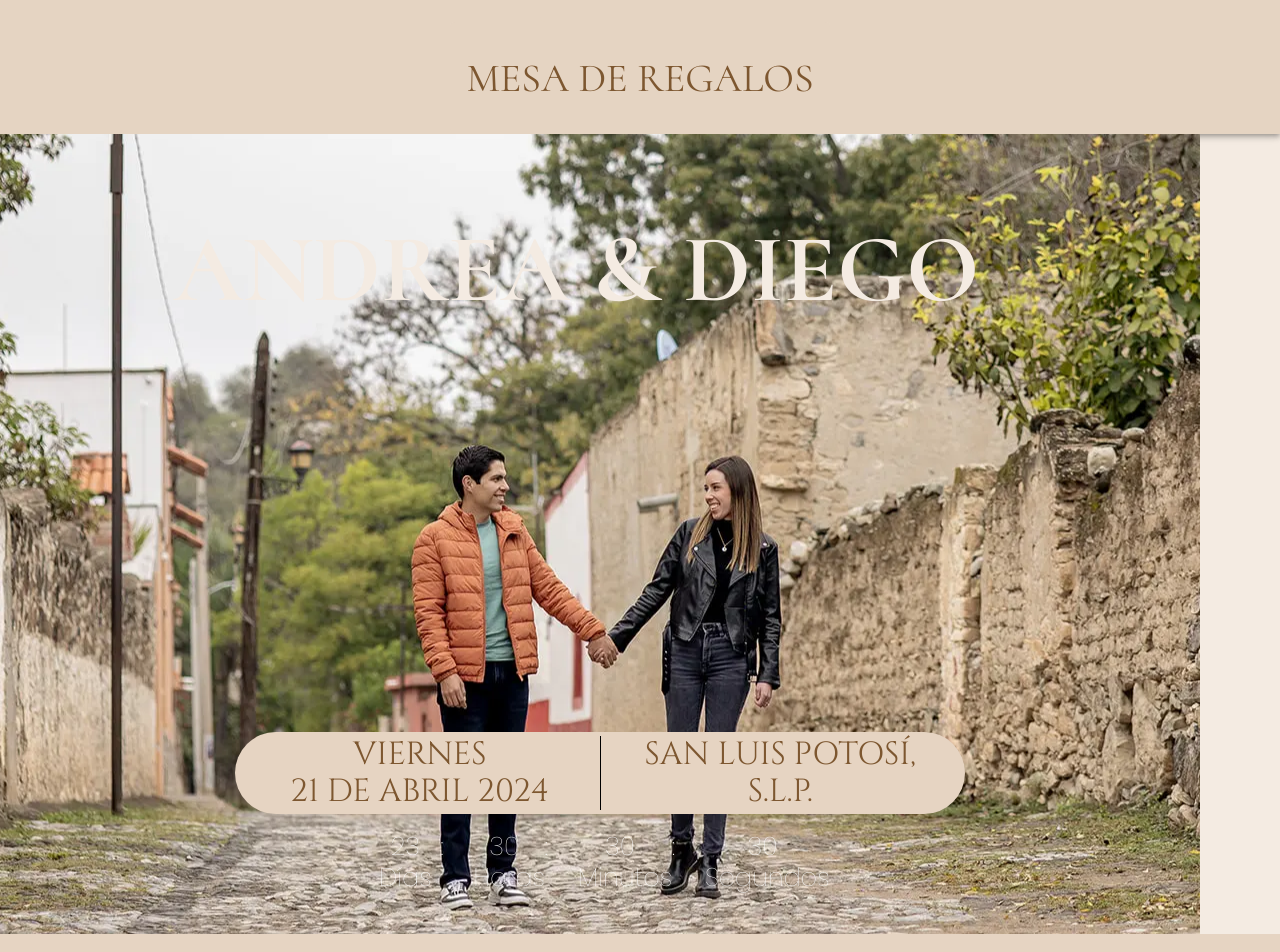
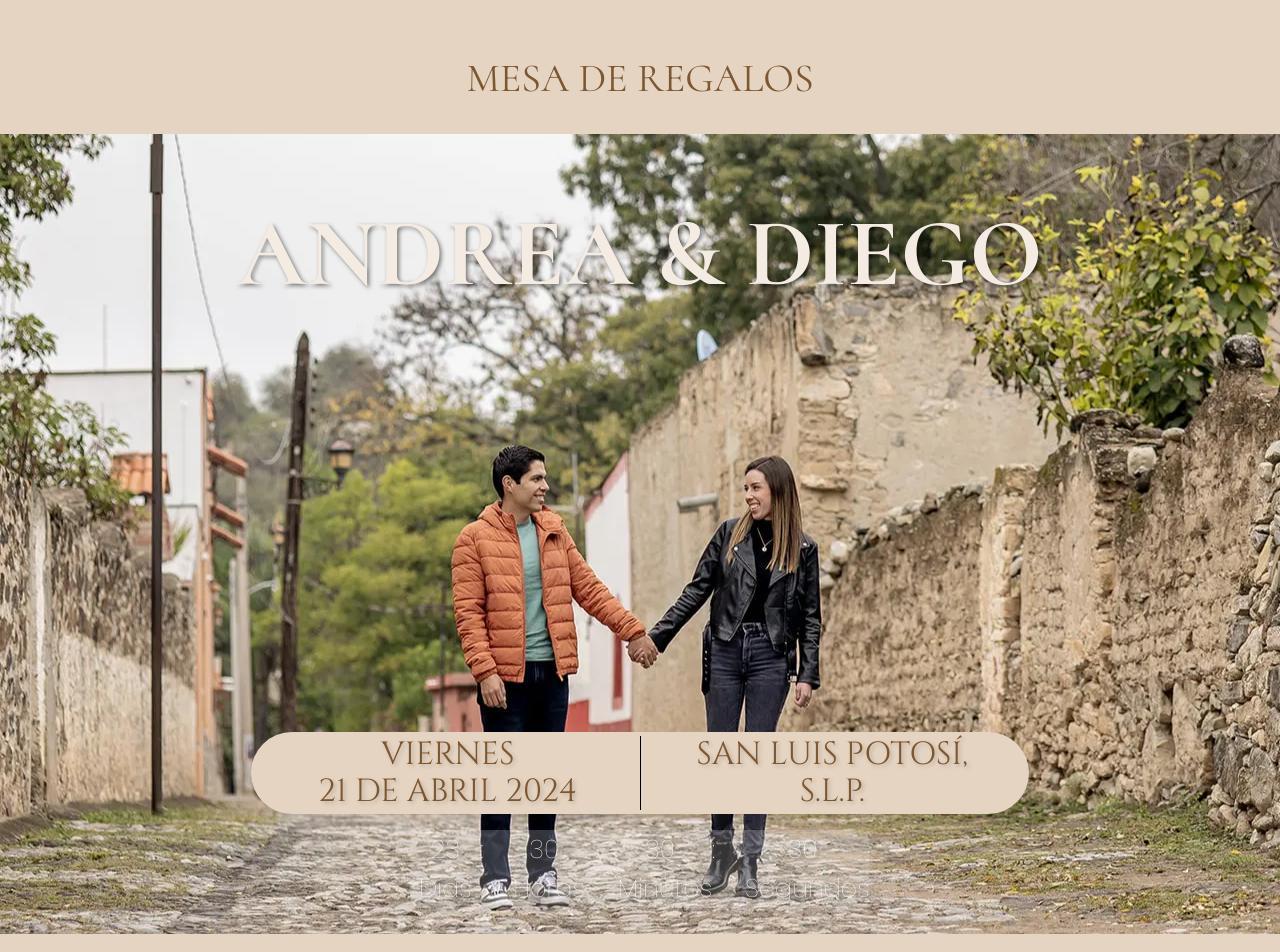
Before and after one commit to Duotech-Design/invitaciones, a React (Create React App) app: page /invitacion in a window 1280 px wide. Shown: the part 640-1592 px from the top of the page. Built offline with nearby package versions, Linux system fonts and the light colour scheme; a web font is replaced by a local one.

Commit message:
mejora de componente inicio

```diff
--- a/src/components/Inicio/Inicio.js
+++ b/src/components/Inicio/Inicio.js
@@ -1,32 +1,34 @@
-import { Container, Typography, Box } from "@mui/material";
+import { Typography, Box } from "@mui/material";
 //import fotoInicio from '@/public/img/fotoInicio.jpg';
 import theme from "../../theme";
 
 const styles = {
-  container: {
+  container: {//cambie el container por un div
+    background: `url("/img/FotoInicio.webp")`,
     position: "relative",
-    //textAlign: "center",
     margin: "0px 0px",
-    background: `url("/img/FotoInicio.webp")`,
     backgroundPosition: '50% 10%',
     width: "100%",
     height: "100vh",
     backgroundAttachment: "fixed",
+    display:'flex',
+    flexDirection:'column',
+    alignItems:'center',
+    alignContent:'center',
+
   },
   textTop: {
     position: "absolute",
-    top: "10%", // Ajusta la posición vertical del texto "ANDREA & DIEGO"
-    left: "52%",
-    transform: "translateX(-50%)",
+    top: "8%", // Ajusta la posición vertical del texto "ANDREA & DIEGO"
+    width: "100%",
     display: "flex",
     displayDirection: "column",
     alignItems: "center",
-    width: "75%",
-    textAlign: "center",
-    justifyContet: "center",
+    justifyContent: "center", // Para centrar verticalmente
     color: theme.palette.primary.main,
     fontWeight: theme.typography.h1.fontWeight,
     fontSize: `clamp(2rem, 8vw, 6rem)`,
+    textShadow: "2px 2px 4px rgba(0, 0, 0, 0.5)",
   },
   textContainer: {
     position: "absolute",
@@ -44,24 +46,26 @@ const styles = {
     display: "flex",
     alignItems: "center",
     justifyContent: "space-around",
+    textShadow: "2px 2px 4px rgba(0, 0, 0, 0.2)", //lo agregue el 2 enero
     // fontSize: `clamp(5px, 5vw, 3.5rem)`,
   },
-
   numbersContainer: {
     position: "absolute",
-    bottom: "5%", // Coloca el cuadro en la parte inferior
-    left: "50%",
+    top: "87%", // Coloca el cuadro en la parte inferior
     transform: "translateX(-50%)",
+    width: "auto",
     display: "flex",
-    alignItems: "flex-start",
+    //alignItems: "flex-start",
     textColor: "#FFFFFF",
-
+    textShadow: "2px 2px 4px rgba(0, 0, 0, 0.9)",//lo agregue 2 enero
+    backgroundColor: "rgba(255, 255, 255, 0.2)",
+    borderRadius:'10px',
   },
 };
 
 const Inicio = () => {
   return (
-    <Container style={styles.container}>
+    <div style={styles.container}>
       <Typography variant="h1" component="h3" style={styles.textTop}>
         ANDREA & DIEGO
       </Typography>
@@ -85,13 +89,13 @@ const Inicio = () => {
             width: "70px",
           }}
         >
-          <Typography variant="h4">23 </Typography>
+          <Typography variant="reloj">23 </Typography>
 
-          <Typography variant="h4" style={{ width: "100%" }}>
+          <Typography variant="reloj" style={{ width: "100%" }}>
             Días
           </Typography>
         </div>
-        <Typography variant="h4"> : </Typography>
+        <Typography variant="reloj"> : </Typography>
         <div
           style={{
             display: "flex",
@@ -100,13 +104,13 @@ const Inicio = () => {
             flexDirection: "column",
           }}
         >
-          <Typography variant="h4">30 </Typography>
-          <Typography variant="h4" style={{ marginLeft: "10px" }}>
+          <Typography variant="reloj">30 </Typography>
+          <Typography variant="reloj" style={{ marginLeft: "10px" }}>
             Horas
           </Typography>
 
         </div>
-        <Typography variant="h4"> : </Typography>
+        <Typography variant="reloj"> : </Typography>
         <div
           style={{
             display: "flex",
@@ -115,12 +119,12 @@ const Inicio = () => {
             flexDirection: "column",
           }}
         >
-          <Typography variant="h4">30 </Typography>
-          <Typography variant="h4" style={{ marginLeft: "10px" }}>
+          <Typography variant="reloj">30 </Typography>
+          <Typography variant="reloj" style={{ marginLeft: "10px" }}>
             Minutos
           </Typography>
         </div>
-        <Typography variant="h4"> : </Typography>
+        <Typography variant="reloj"> : </Typography>
         <div
           style={{
             display: "flex",
@@ -129,15 +133,15 @@ const Inicio = () => {
             flexDirection: "column",
           }}
         >
-          <Typography variant="h4">30 </Typography>
-          <Typography variant="h4" style={{ marginLeft: "10px" }}>
+          <Typography variant="reloj">30 </Typography>
+          <Typography variant="reloj" style={{ marginLeft: "10px" }}>
             Segundos
           </Typography>
         </div>
 
       </div>
       </Box>
-    </Container>
+    </div>
   );
 };
 
--- a/src/components/Itinerario/Itinerario.js
+++ b/src/components/Itinerario/Itinerario.js
@@ -7,15 +7,17 @@ const styles = {
     height: "300px",
     width: "100%",
     backgroundColor: "#D9D9D9",
-    paddingLeft: "0px",
-    paddingRight: "0px",
+    //paddingLeft: "0px",
+    //paddingRight: "0px",
+    padding:'0px, 0px',
   },
   box2: {
-    height: "80%",
+    height: "100%",
     width: "100%",
     backgroundColor: "#D9D9D9",
-    paddingLeft: "0px",
-    paddingRight: "0px",
+    //paddingLeft: "0px",
+    //paddingRight: "0px",
+    padding:'0px 0px',
   },
   iglesia: {
     //position: "relative",
@@ -28,13 +30,13 @@ const styles = {
 
 function ColorsTimeline() {
   return (
-    <Box>
+    <Box sx={{padding:'0px'}}>
       <Box
         sx={{
           display: "flex",
           justifyContent: "center",
           alignItems: "center",
-          padding:'0px 0px 0px 0px'
+          //padding:'0px 0px 0px 0px'
           //height:"100%"
         }}
       >
@@ -103,11 +105,13 @@ const Itinerario = () => {
     <>
       <Container
         sx={{
-          height: "600px",
-          width: "100%",
+          height: "auto",
+          //width: "100%",
           display: "flex",
-          paddingLeft: "0px",
-          paddingRight: "0px",
+          //alignItems:"stretch",
+          //paddingLeft: "0px",
+          //paddingRight: "0px",
+          //padding:'0px 0px 0px 0px',
           flexDirection: "column",
 
           //alignItems: "center",
@@ -116,11 +120,11 @@ const Itinerario = () => {
         }}
       >
         <div style={styles.box}>HOLAAAA</div>
-        <Box sx={{ display: "flex" }}>
-          {matches ? <Box sx={{ flex: "1" }} >
-
-            <div style={styles.box2}>HOLAAAAA</div>
-          </Box> : null}
+        <Box sx={{ display: "flex", padding:'0px 0px', }}>
+          {matches ?
+            <Box sx={{ flex: "1", padding:'0px 0px' }} >
+              <div style={styles.box2}>HOLAAAAA</div>
+            </Box> : null}
           <Box
             sx={{
               flex: "1",
@@ -128,9 +132,10 @@ const Itinerario = () => {
               flexDirection: "column",
               //gap: "0.2rem",
               justifyContent: "center",
-              alignItems: "center",
+              //alignItems: "center",
               height: "100%",
               backgroundImage: "url('/img/fondo.svg')",
+              padding:'0px 0px'
             }}
           >
             <Typography
--- a/src/components/invitacion/styles.js
+++ b/src/components/invitacion/styles.js
@@ -2,7 +2,8 @@ export const weddingInvitationStyles = {
     container: {
       display: 'flex',
       flexDirection: 'column',
-      alignItems: 'stretch',
+      alignContent:'stretch',
+      //alignItems: 'stretch',
       width: "100%",
       //padding: '20px',
       //boxShadow: '3px 3px 5px 0px rgba(0,0,0,0.75)',
--- a/src/theme.js
+++ b/src/theme.js
@@ -1,7 +1,6 @@
 import { createTheme } from '@mui/material/styles';
 
 const theme = createTheme({
-
   palette: {
     primary: {
       main: "#F4EBE2", // Color principal
@@ -29,7 +28,7 @@ const theme = createTheme({
     fontFamily: "Roboto", // Fuente de respaldo en caso de que las fuentes personalizadas no se carguen
     // Utiliza las fuentes personalizadas desde Google Fonts
     h1: {
-      fontFamily:"Cormorant, cursive", // Cambia a Dancing Script
+      fontFamily: "Cormorant, cursive", // Cambia a Dancing Script
       fontSize: `clamp(5px, 5vw, 2rem)`,
       fontWeight: 700,
       color: "#F4EBE2",
@@ -45,7 +44,7 @@ const theme = createTheme({
       fontFamily: "Cinzel",
       fontSize: `clamp(5px, 2.5vw, 2rem)`,
       fontWeight: 300,
-        color: '#7D5730',
+      color: "#7D5730",
       // Color de texto negro
     },
     h4: {
@@ -53,9 +52,18 @@ const theme = createTheme({
       //Glacial Indifference
       fontSize: `clamp(4px, 2.0vw, 2rem)`,
       fontWeight: 400,
-        color: '#FFFFFF',
+      color: "#FFFFFF",
       // Color de texto negro
-      },h5: {
+    },
+    reloj: {
+      fontFamily: "Poppins",
+      //Glacial Indifference
+      fontSize: `clamp(8px, 2.0vw, 2rem)`,
+      fontWeight: 400,
+      color: "#FFFFFF",
+      // Color de texto negro
+    },
+    h5: {
       fontFamily: "Cormorant, cursive", // Cambia a Zeyada
       fontSize: `clamp(3.5px, 3.5vw, 2rem)`,
       fontWeight: 400,
@@ -77,20 +85,21 @@ const theme = createTheme({
       fontFamily: "Cormorant",
       fontSize: `clamp(8px, 3vw, 2.5rem)`,
       fontWeight: 700,
-        color: '#7D5730',
+      color: "#7D5730",
       // Color de texto negro
     },
     hora: {
       fontFamily: "Cormorant",
       fontSize: `clamp(18px, 3.5vw, 2.5rem)`,
       fontWeight: 700,
-        color: '#7D5730',
+      color: "#7D5730",
       // Color de texto negro
-      },horaP: {
+    },
+    horaP: {
       fontFamily: "Cormorant",
       fontSize: `clamp(15px, 3vw, 2rem)`,
       fontWeight: 600,
-        color: '#7D5730',
+      color: "#7D5730",
       // Color de texto negro
     },
     h9: {
@@ -122,15 +131,15 @@ const theme = createTheme({
       fontFamily: "Great Vibes",
       fontSize: `clamp(5px, 2.5vw, 2rem)`,
       fontWeight: 300,
-        color: '#7D5730',
+      color: "#7D5730",
       // Color de texto negro
     },
-      h14:{
+    h14: {
       fontFamily: "Cormorant", // Cambia a Zeyada
-        fontSize:`clamp(16px, 0.8rem, 0.9rem)`,
+      fontSize: `clamp(16px, 0.8rem, 0.9rem)`,
       fontWeight: 400,
       color: "#7D5730",
-      }
+    },
     // Define otras fuentes personalizadas según sea necesario
   },
 });
```
Also changed, not shown: src/components/Navbar/NewNavbar.js (+18 -14 lines). Lines whose indentation alone changed are shown as unchanged.
